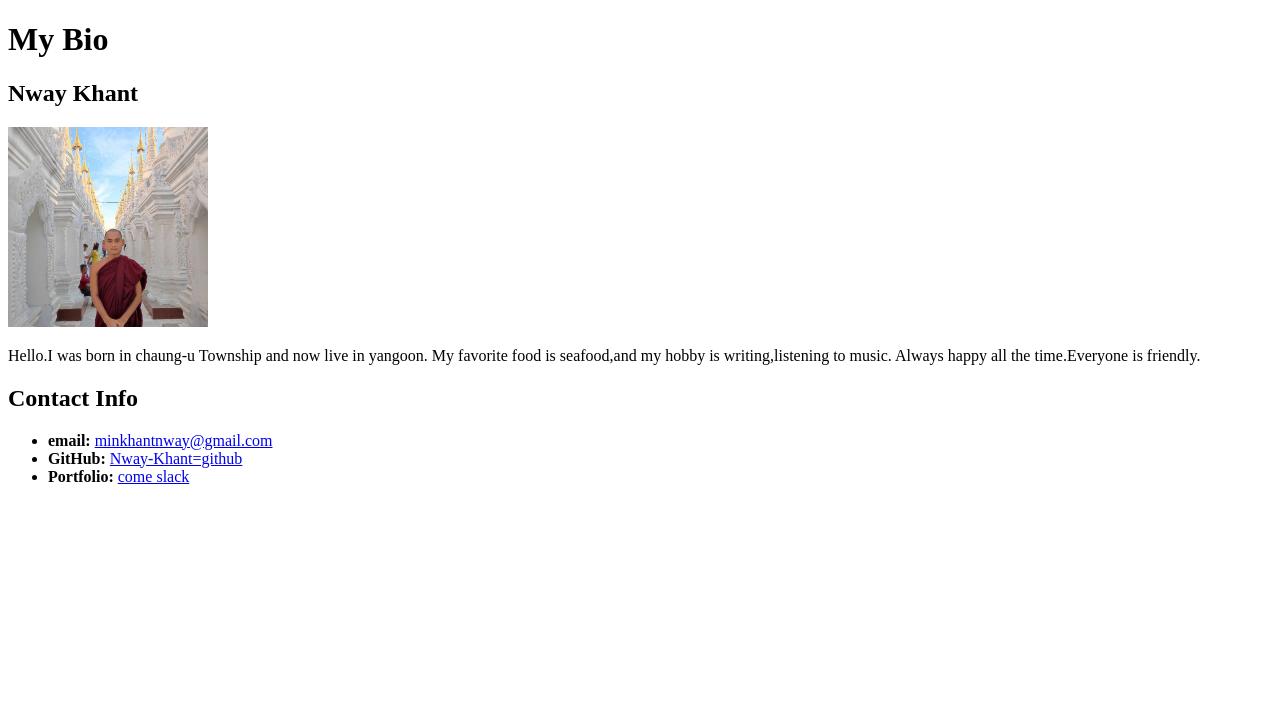
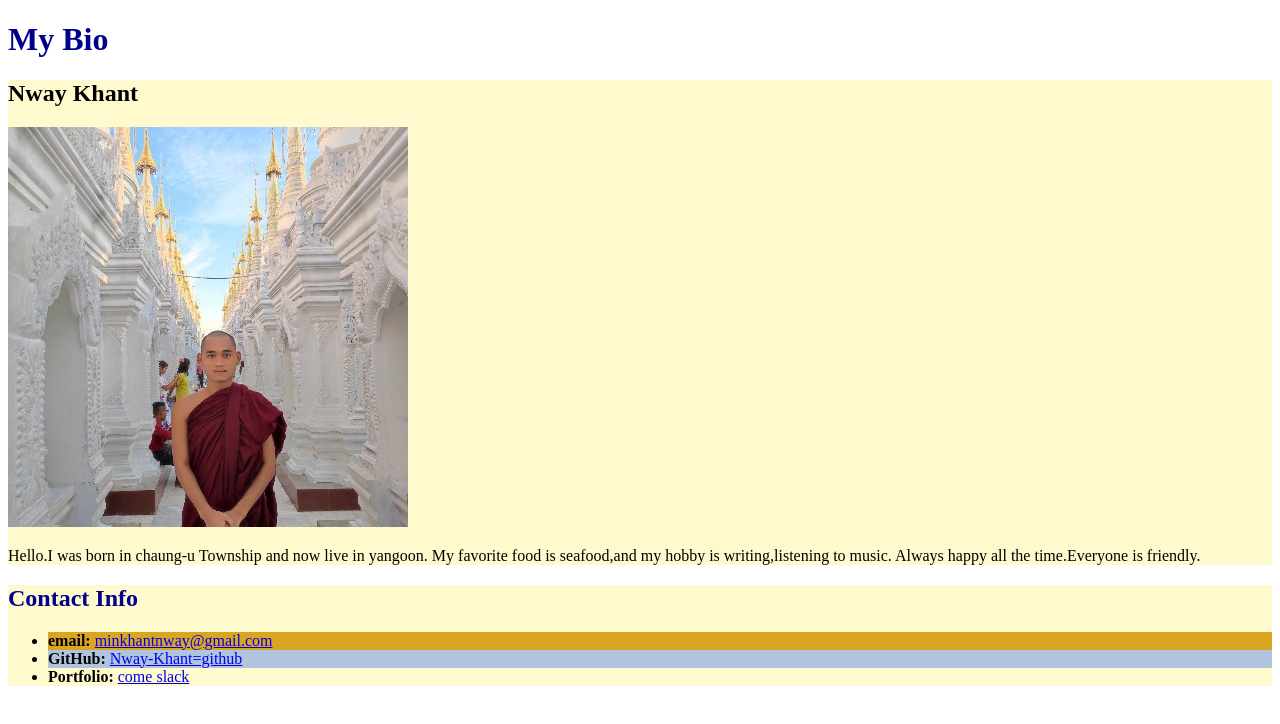
Before and after one commit to Nway-Khant/lesson-1, a plain HTML site: page index.html in a window 1280 px wide. Drawn offline with Linux system fonts and the light colour scheme.

Commit message:
student bio

```diff
--- a/index.html
+++ b/index.html
@@ -4,19 +4,14 @@
     <meta charset="UTF-8">
     <meta name="viewport" content="width=device-width, initial-scale=1.0">
     <title>Student Bio With Attributes</title>
-    <style>
-        .image{
-            width: 200px;
-
-        }
-    </style>
+    <link rel="stylesheet" href="/style.css">
 </head>
 <body>
     <header>
-       <h1>My Bio</h1>
+       <h1 class="headers">My Bio</h1>
     </header>
 
-    <section>
+    <section class="section">
         <h2>Nway Khant</h2>
     <img src="./photo.jpg" class="image">
     <p>Hello.I was born in chaung-u Township and now live in yangoon.
@@ -26,18 +21,21 @@
 
     </section>
 
-    <section>
-        <h2>Contact Info</h2>
+    <section class="section">
+        <h2 class="headers">Contact Info</h2>
+
         <ul>
-            <li>
+            <li id="email">
                 <strong>email:</strong>
                 <a href="mailto:minkhantnway@gmail.com">minkhantnway@gmail.com</a>
             </li>
-            <li>
+
+            <li id="github">
                 <strong>GitHub:</strong>
                 <a href="https://github.com/Nway-Khant/lesson-1.git">Nway-Khant=github</a>
             </li>
-            <li>
+
+            <li id="Portfolio">
                 <strong>Portfolio:</strong>
                 <a href="https://pannacollege.slack.com/ssb/redirect">come slack</a>
             </li>
--- /dev/null
+++ b/style.css
@@ -0,0 +1,19 @@
+.section {
+    background-color: lemonchiffon;
+}
+
+.headers {
+    color: darkblue;
+}
+
+#email {
+    background-color: goldenrod;
+}
+
+#github {
+    background-color: lightsteelblue
+}
+
+#portfolio {
+    background-color: darkorange;
+}
```
Also changed, not shown: lesson.html (added, +34 -0 lines).
